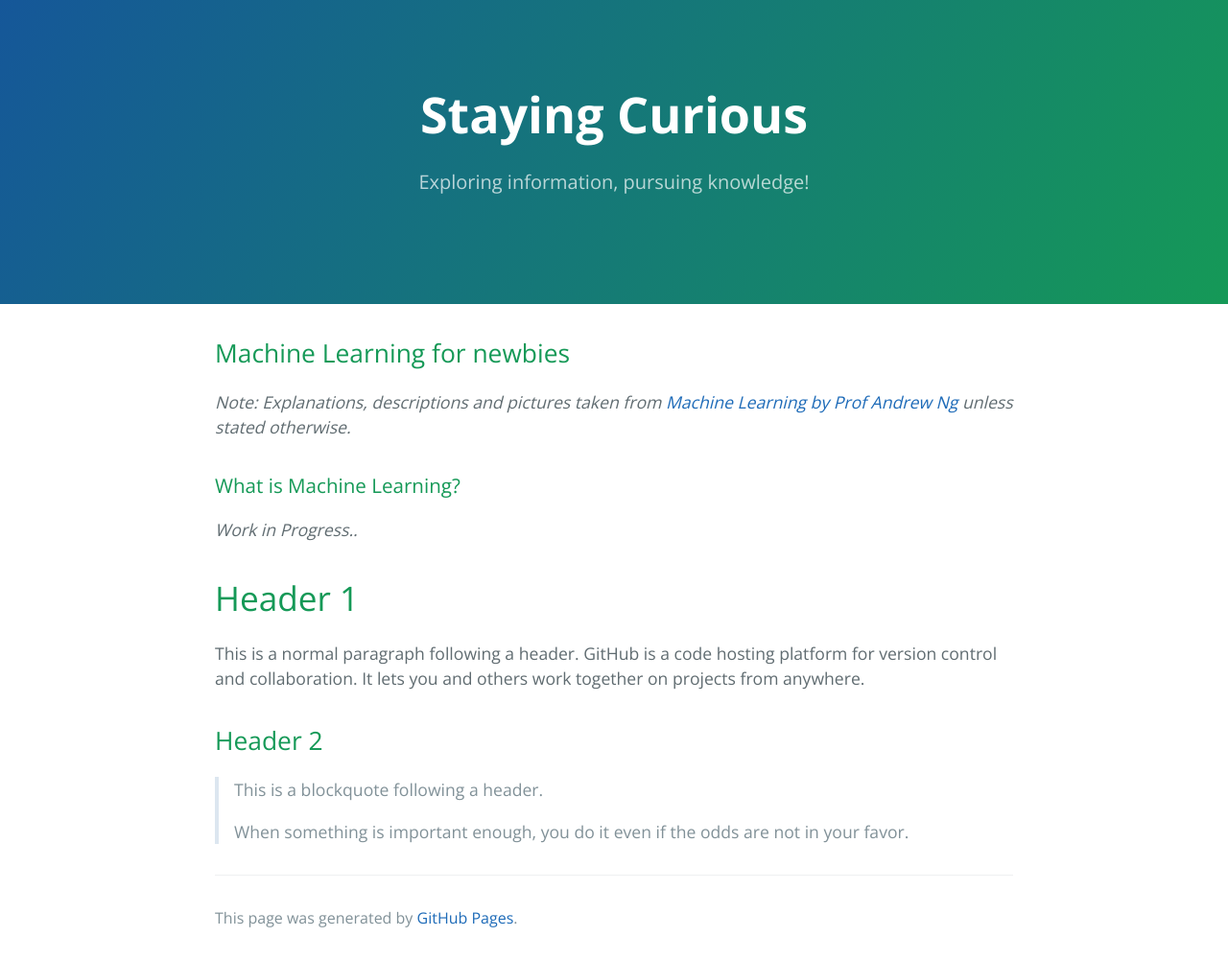
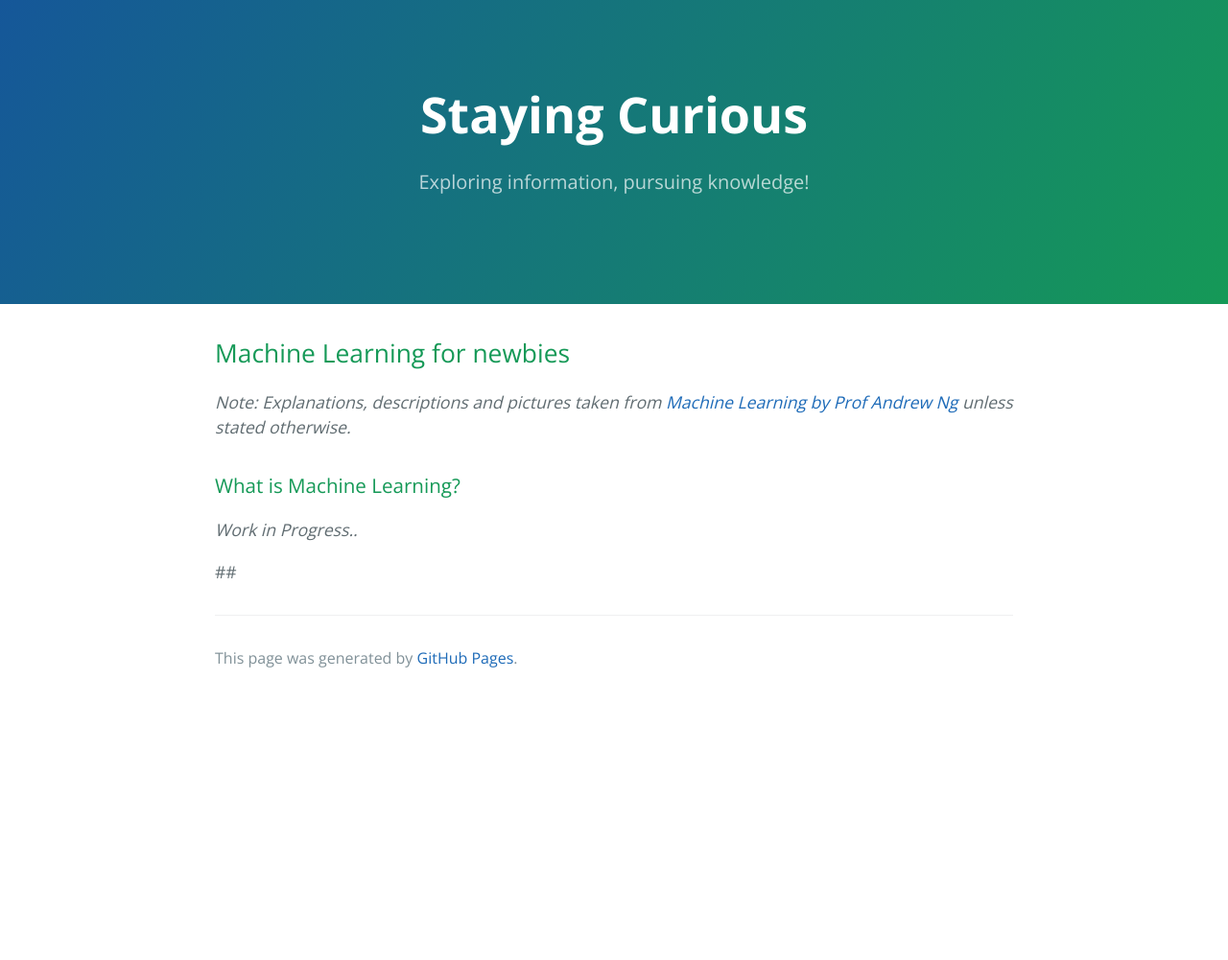
Before and after one commit to rayaun/rayaun.github.io, a Jekyll site: the page built from machine_learning.md, in a window 1280 px wide. Shown: the whole page at 96% size. Built offline with Jekyll 4.4.1, drawn with Linux system fonts in a browser that asks for light colours; our own code applies the rules of GitHub Pages for plain Markdown files; after the commit the page ends 900 px from its top, so only the background shows below that.

```diff
--- a/machine_learning.md
+++ b/machine_learning.md
@@ -9,12 +9,4 @@ _Note: Explanations, descriptions and pictures taken from [Machine Learning by P
 
 _Work in Progress.._
 
-# Header 1
-
-This is a normal paragraph following a header. GitHub is a code hosting platform for version control and collaboration. It lets you and others work together on projects from anywhere.
-
-## Header 2
-
-> This is a blockquote following a header.
->
-> When something is important enough, you do it even if the odds are not in your favor.
+##
```
Also changed, not shown: interests.md (+0 -2 lines).
